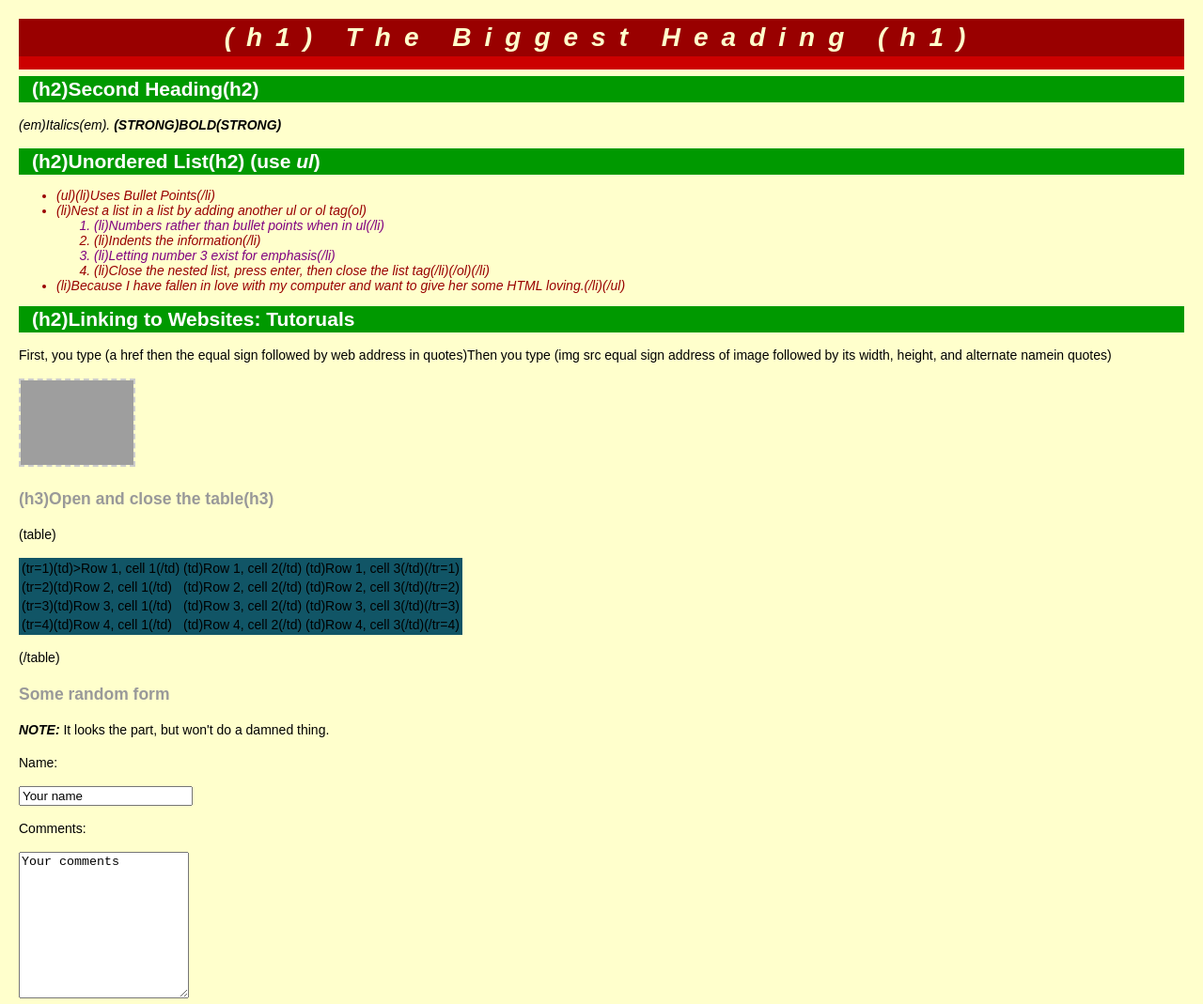
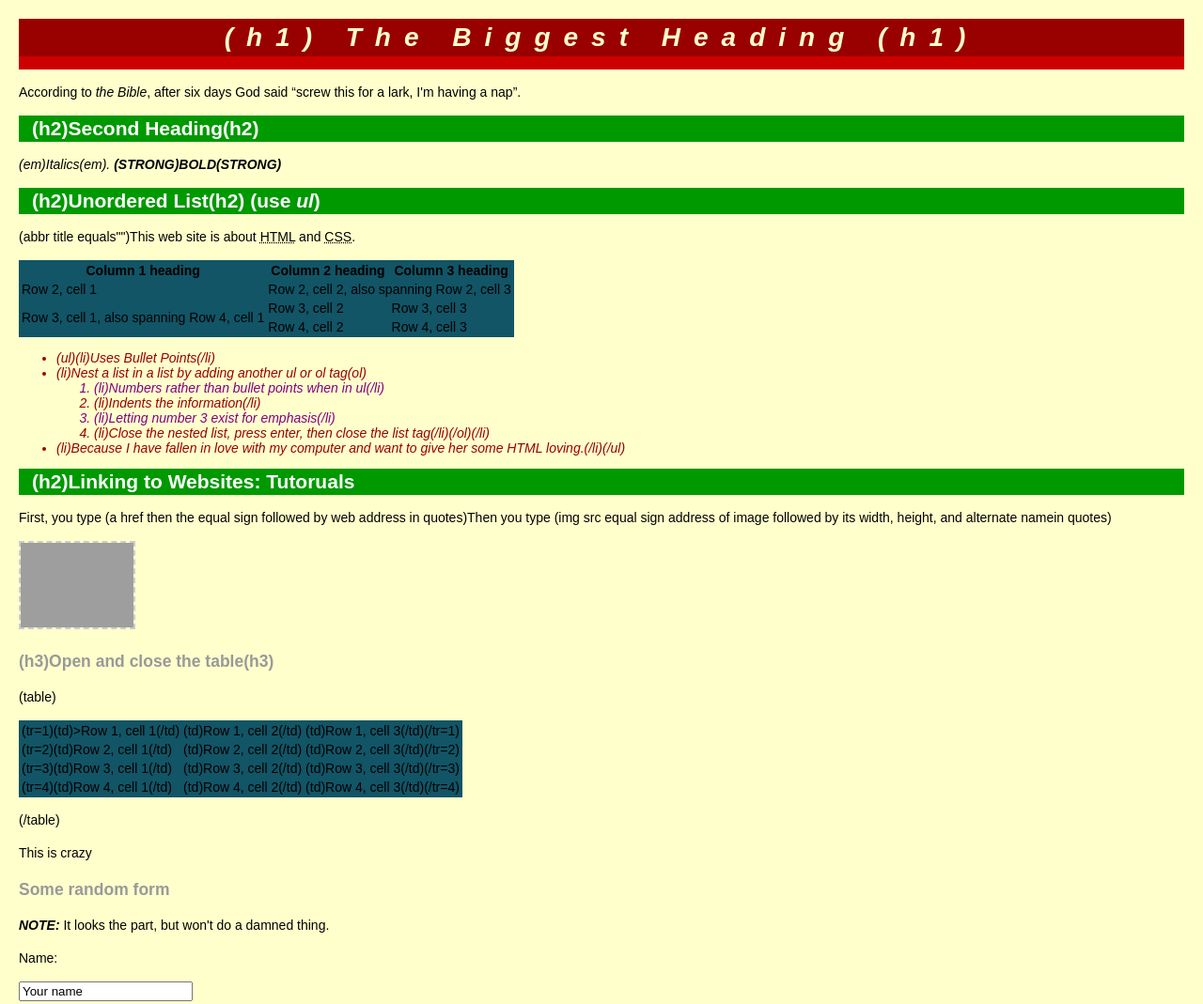
Before and after one commit to lysanironman/Sample_HTML, a plain HTML site: page index.html in a window 1280 px wide. Shown: the top 1069 px of the page at 94% size. Drawn offline with Linux system fonts and the light colour scheme; grey boxes are pictures that could not be loaded.

Commit message:
Added Colspan and Rowspan examples to html

```diff
--- a/index.html
+++ b/index.html
@@ -6,9 +6,31 @@
 </head>
 <body>
 <h1>(h1) The Biggest Heading (h1)</h1>
+<p>According to <cite>the Bible</cite>, after six days God said <q>screw this for a lark, I'm having a nap</q>.</p>
 <h2>(h2)Second Heading(h2)</h2>
 <p><em>(em)Italics(em).</em> <strong>(strong)BOLD(strong)</strong></p>
 <h2>(h2)Unordered List(h2) (use <em>ul</em>)</h2>
+<p>(abbr title equals"")This web site is about <abbr title="HyperText Markup Language">HTML</abbr> and <abbr title="Cascading Style Sheets">CSS</abbr>.</p>
+<table>
+    <tr>
+        <th>Column 1 heading</th>
+        <th>Column 2 heading</th>
+        <th>Column 3 heading</th>
+    </tr>
+    <tr>
+        <td>Row 2, cell 1</td>
+        <td colspan="2">Row 2, cell 2, also spanning Row 2, cell 3</td>
+    </tr>
+    <tr>
+        <td rowspan="2">Row 3, cell 1, also spanning Row 4, cell 1</td>
+        <td>Row 3, cell 2</td>
+        <td>Row 3, cell 3</td>
+    </tr>
+    <tr>
+        <td>Row 4, cell 2</td>
+        <td>Row 4, cell 3</td>
+    </tr>
+</table>
 <div>
 <ul>
     <li>(ul)(li)Uses Bullet Points(/li)</li>
@@ -52,6 +74,9 @@
     </tr>
    </table>
    <p>(/table)</p>
+   <div id="scissors">
+    <p>This is <span class="paper">crazy</span></p>
+</div>
 <h3>Some random form</h3>
 <p><strong>Note:</strong> It looks the part, but won't do a damned thing.</p>
 <form action="somescript.php" method="post">
```
